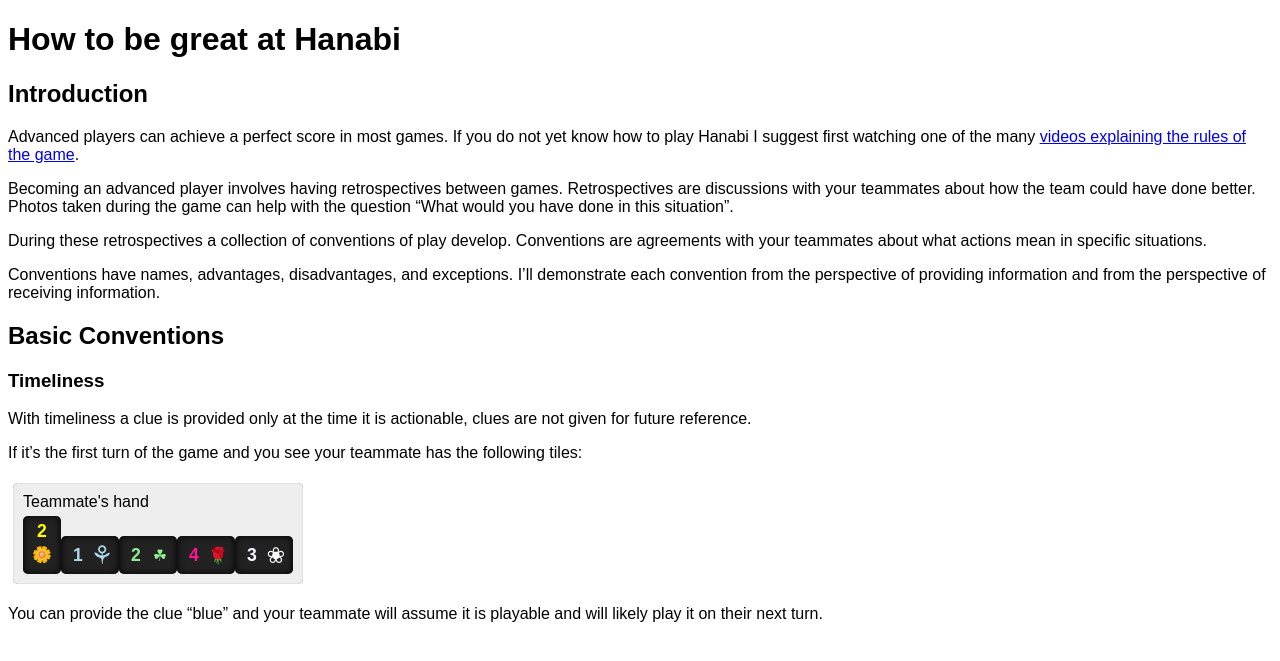
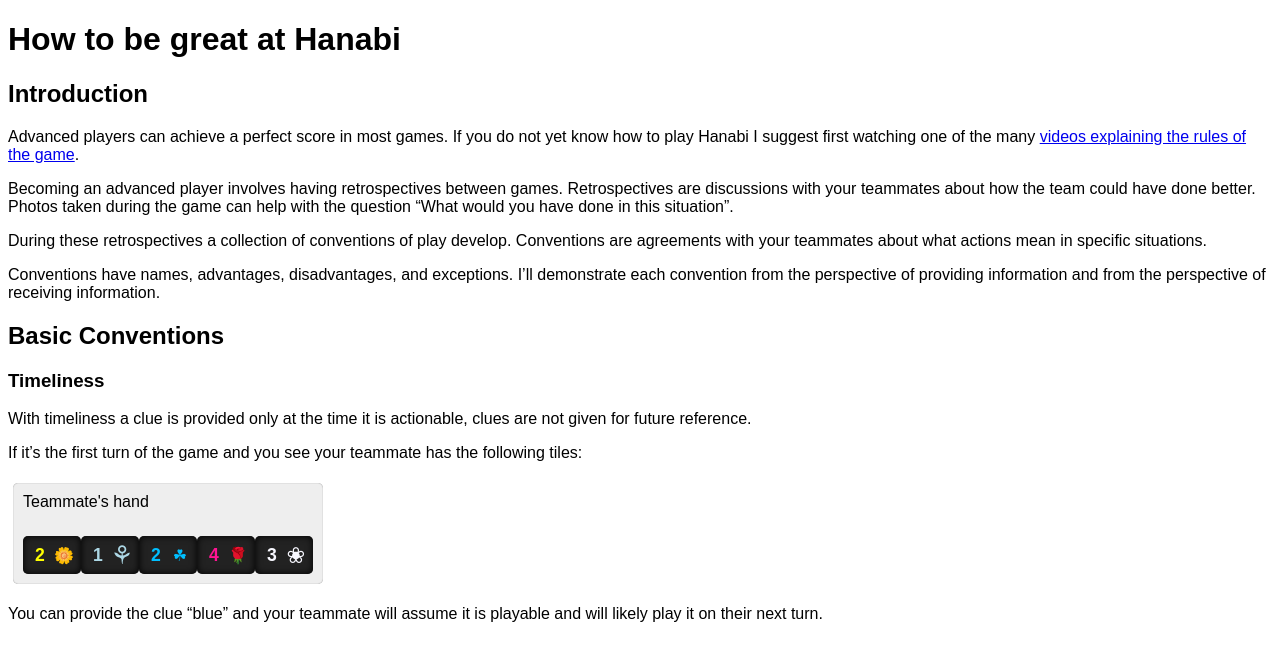
Before and after one commit to davidleston/hanabi-how-to, a Jekyll site: the page built from index.md, in a window 1280 px wide. Shown: the top 661 px of the page. Built offline with Jekyll 4.4.1, drawn with Linux system fonts in a browser that asks for light colours; our own code applies the rules of GitHub Pages for plain Markdown files.

Commit message:
Untap a tile and deepen blue.

```diff
--- a/_layouts/default.html
+++ b/_layouts/default.html
@@ -94,7 +94,7 @@ tile::before {
 }
 
 [color=green] {
-  color: lightgreen;
+  color: deepskyblue;
 }
 
 [color=green]::after {
--- a/index.md
+++ b/index.md
@@ -26,7 +26,7 @@ If it's the first turn of the game and you see your teammate has the following t
 <hand>
   <header>Teammate's hand</header>
   <tiles>
-    <tile color="yellow" rank="2" tapped></tile>
+    <tile color="yellow" rank="2"></tile>
     <tile color="blue" rank="1"></tile>
     <tile color="green" rank="2"></tile>
     <tile color="red" rank="4"></tile>
```
